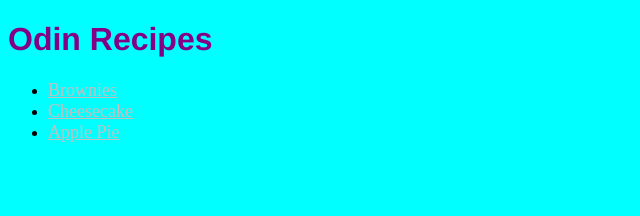
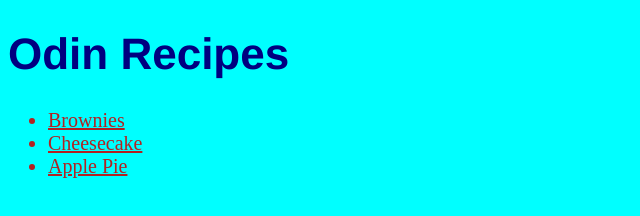
Before and after one commit to CyberTrane/odin-recipes, a plain HTML site: page index.html in a window 1280 px wide. Shown: the whole page, without its empty margins (0-640 px from the left). Drawn offline with Linux system fonts and the light colour scheme.

Commit message:
Added more style, redid colors and font sizes

```diff
--- a/styles.css
+++ b/styles.css
@@ -4,23 +4,24 @@ body {
     background-color: cyan;
 }
 
-h1 {
+h1, h3 {
     font-family: Helvetica, sans-serif;
-    color: rgb(132, 0, 132);
+    color: navy;
 }
 
-a {
-    font-size: 18px;
+h1 {
+    font-size: 44px;
 }
 
-a:link {
-    color: silver;
+h3 {
+    font-size: 30px;
 }
 
-a:hover {
-    color: whitesmoke;
+p, li, a:link {
+    color: firebrick;
+    font-size: 20px;
 }
 
-a:visited {
-    color: rgba(0, 0, 0, 0.607);
+a:hover, a:visited {
+    color: darksalmon;
 }
```
